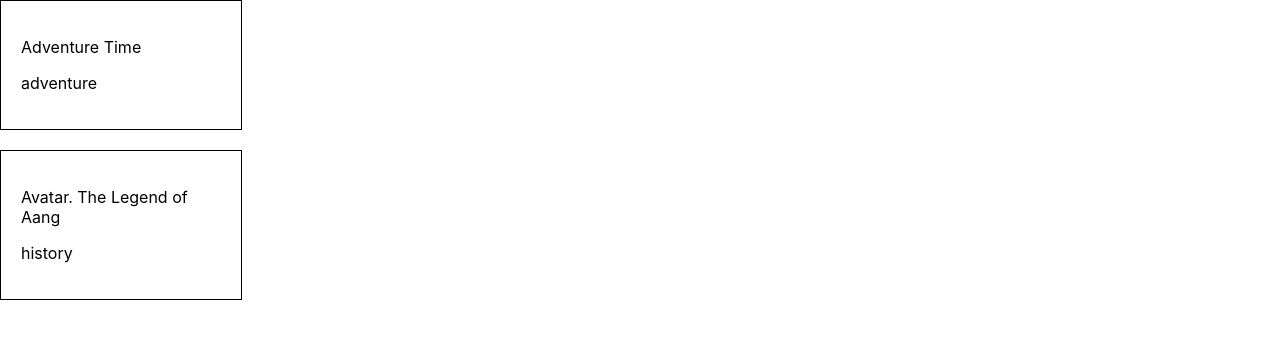
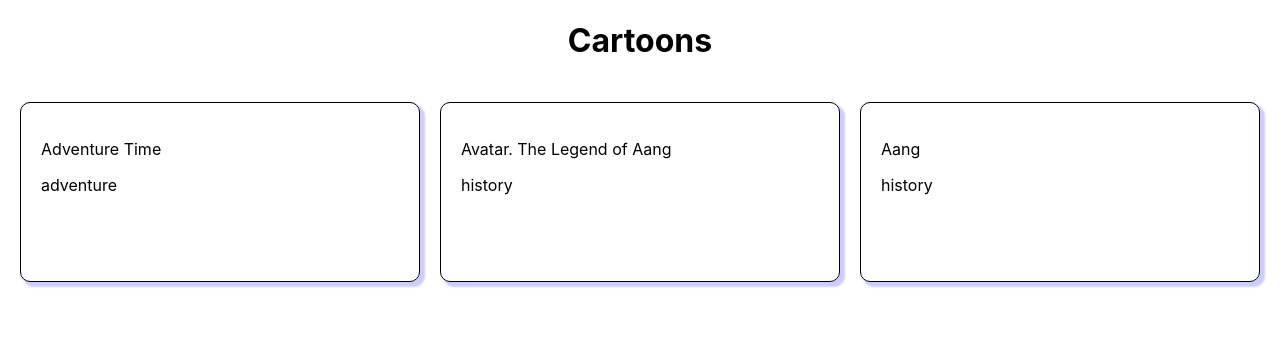
Before and after one commit to dandelionadia/cartoons, a React (Create React App) app: page / in a window 1280 px wide. Shown: the top 338 px of the page. Built offline with nearby package versions, Linux system fonts and the light colour scheme.

Commit message:
adds styles 0f card

```diff
--- a/src/card.css
+++ b/src/card.css
@@ -1,7 +1,20 @@
+.box {
+    padding: 20px;
+    display: grid;
+    grid-template-columns: repeat(auto-fit, minmax(200px, 1fr));
+    grid-auto-rows: 200px;
+    grid-gap: 20px;
+}
+
 .card {
     color: black;
-    max-width: 200px;
+    border: 1px solid black;
+    box-shadow: 4px 4px 2px 1px rgba(0, 0, 255, .2);
+    border-radius: 10px;
+    margin-bottom: 20px;
     padding: 20px;
-    margin-bottom: 20px;
-    border: 1px solid black;
 }
+
+.title {
+    text-align: center;
+}
--- a/src/index.js
+++ b/src/index.js
@@ -14,6 +14,11 @@
         id: 2,
         name: 'Avatar. The Legend of Aang',
         type: 'history'
+    },
+    {
+        id: 3,
+        name: ' Aang',
+        type: 'history'
     }
 ]
 
@@ -28,7 +33,7 @@
             )
         })
         return (
-            <div>{card}</div>
+            <div className="box">{card}</div>
         )
     }
 }
@@ -36,6 +41,7 @@
 const App = () => {
     return (
         <div>
+            <h1 className="title">Cartoons</h1>
             <Cards data={arr} />
         </div>
     )
```
